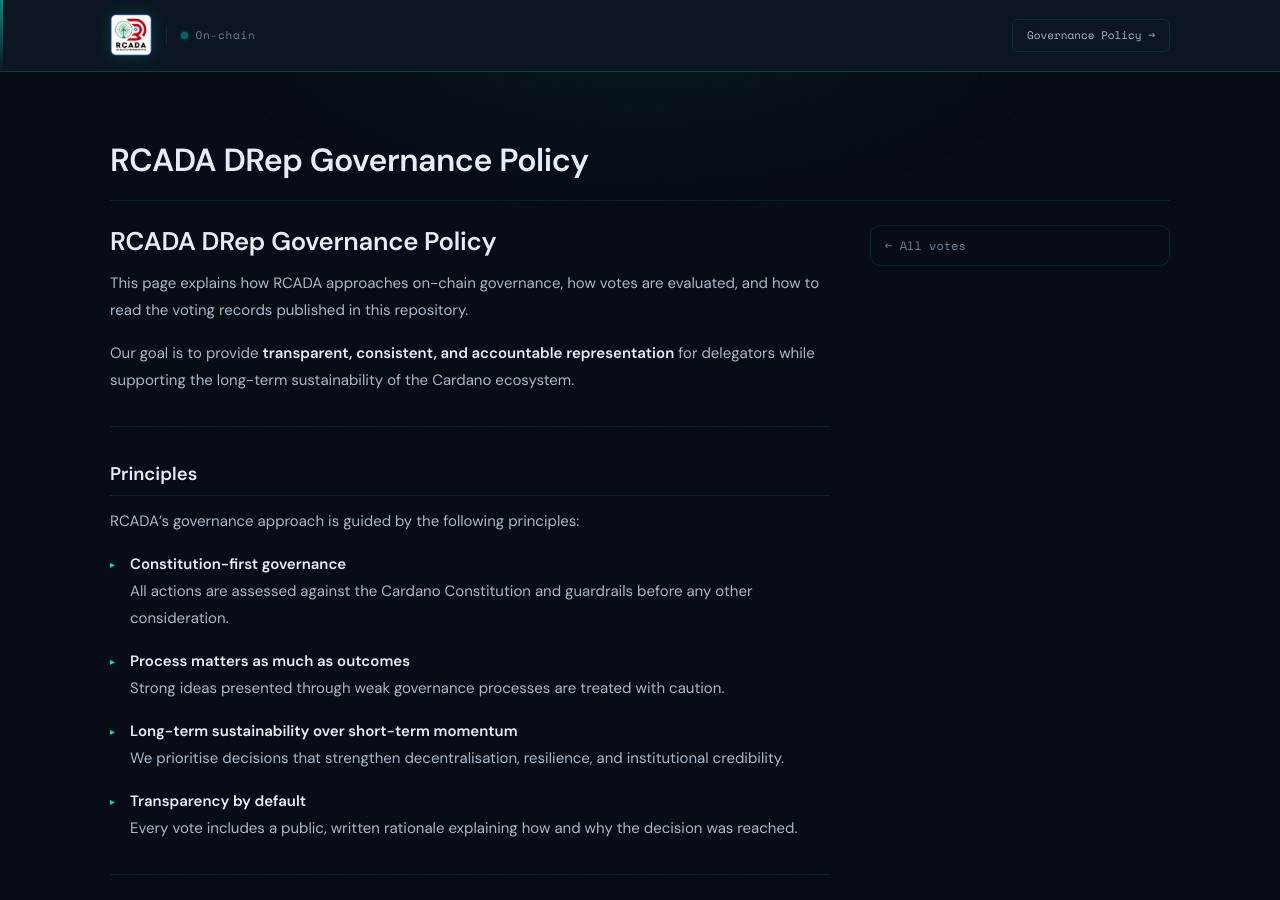
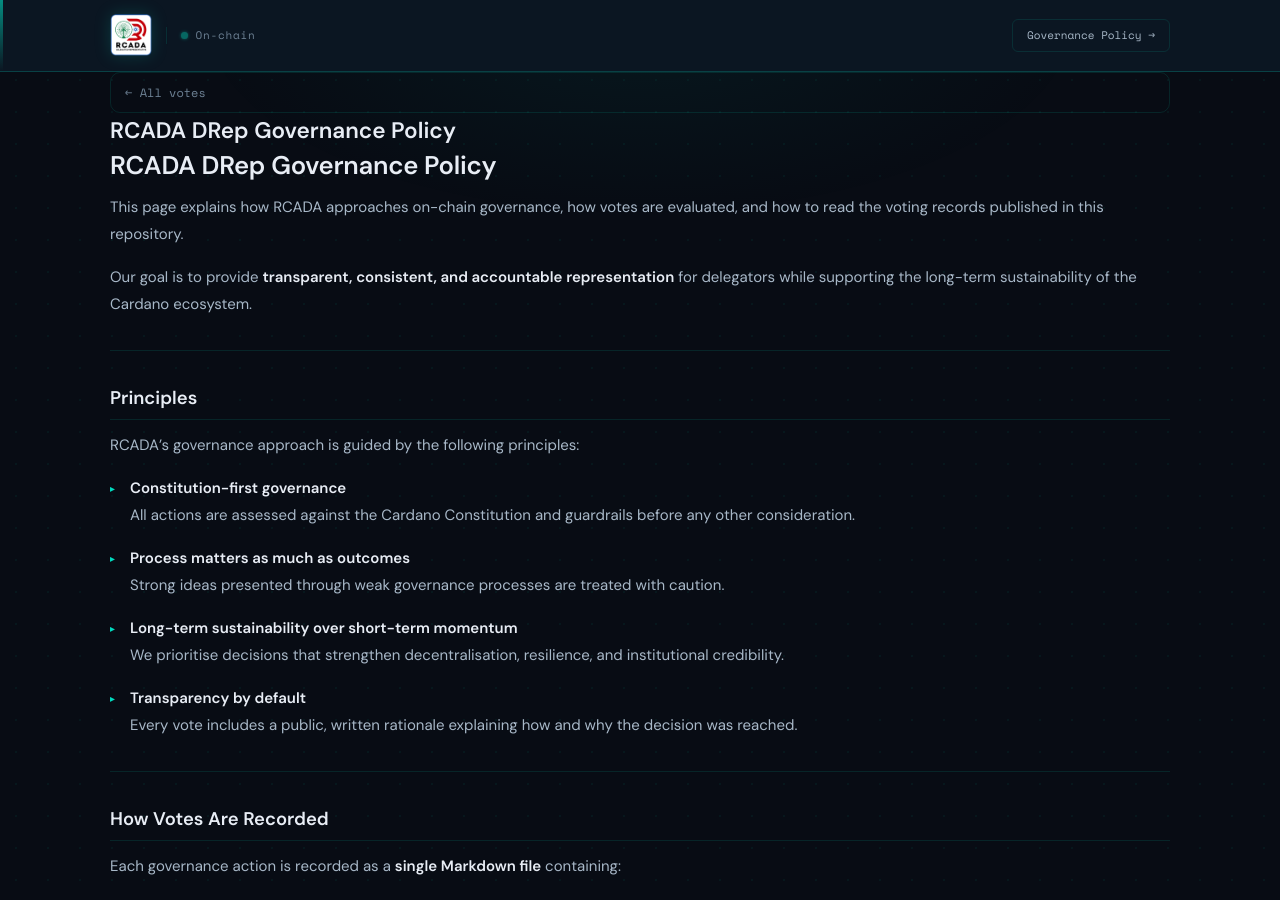
Before and after one commit to Brolloks/rcada-drep-votes, a Jekyll site: the page built from RCADA_GOVERNANCE_POLICY.md, in a window 1280 px wide and 900 px high. Built offline with Jekyll 4.4.1, drawn with Linux system fonts in a browser that asks for light colours; our own code applies the rules of GitHub Pages for plain Markdown files.

Commit message:
Add companion analysis link and restructure vote page

```diff
--- a/_layouts/default.html
+++ b/_layouts/default.html
@@ -34,7 +34,7 @@
 
     {{ content }}
 
-  {% else %}
+  {% elsif page.vote %}
 
   <article class="vote-page">
 
@@ -119,6 +119,7 @@
         {% if page.links.govtool and page.links.govtool != "" %}{% assign has_link = true %}{% endif %}
         {% if page.links.forum and page.links.forum != "" %}{% assign has_link = true %}{% endif %}
         {% if page.links.ipfs and page.links.ipfs != "" %}{% assign has_link = true %}{% endif %}
+        {% if page.links.companion_analysis and page.links.companion_analysis != "" %}{% assign has_link = true %}{% endif %}
         {% if has_link %}
         <div class="sidebar-card">
           <div class="sidebar-card-title">External links</div>
@@ -134,6 +135,9 @@
             {% endif %}
             {% if page.links.ipfs and page.links.ipfs != "" %}
               <a href="{{ page.links.ipfs }}" target="_blank" rel="noopener" class="sidebar-ext-link">IPFS ↗</a>
+            {% endif %}
+            {% if page.links.companion_analysis and page.links.companion_analysis != "" %}
+              <a href="{{ site.baseurl }}{{ page.links.companion_analysis }}" class="sidebar-ext-link">Companion Analysis →</a>
             {% endif %}
           </div>
         </div>
@@ -152,6 +156,32 @@
       {% endif %}
 
     </aside>
+
+  </article>
+
+  {% else %}
+
+  <article class="doc-page">
+
+    <a class="sidebar-back" href="{{ site.baseurl }}/">← All votes</a>
+
+    <header class="doc-page-header">
+      {% if page.doc_type %}<span class="badge badge-type">{{ page.doc_type }}</span>{% endif %}
+      {% if page.title %}<h1>{{ page.title }}</h1>{% endif %}
+      {% if page.date %}<p class="vote-page-date">{{ page.date | date: "%Y-%m-%d" }}</p>{% endif %}
+    </header>
+
+    <div class="prose doc-prose">
+      {{ content }}
+    </div>
+
+    {% if page.tags %}
+    <div class="doc-tags">
+      {% for tag in page.tags %}
+        <span class="sidebar-tag">{{ tag }}</span>
+      {% endfor %}
+    </div>
+    {% endif %}
 
   </article>
 
```
